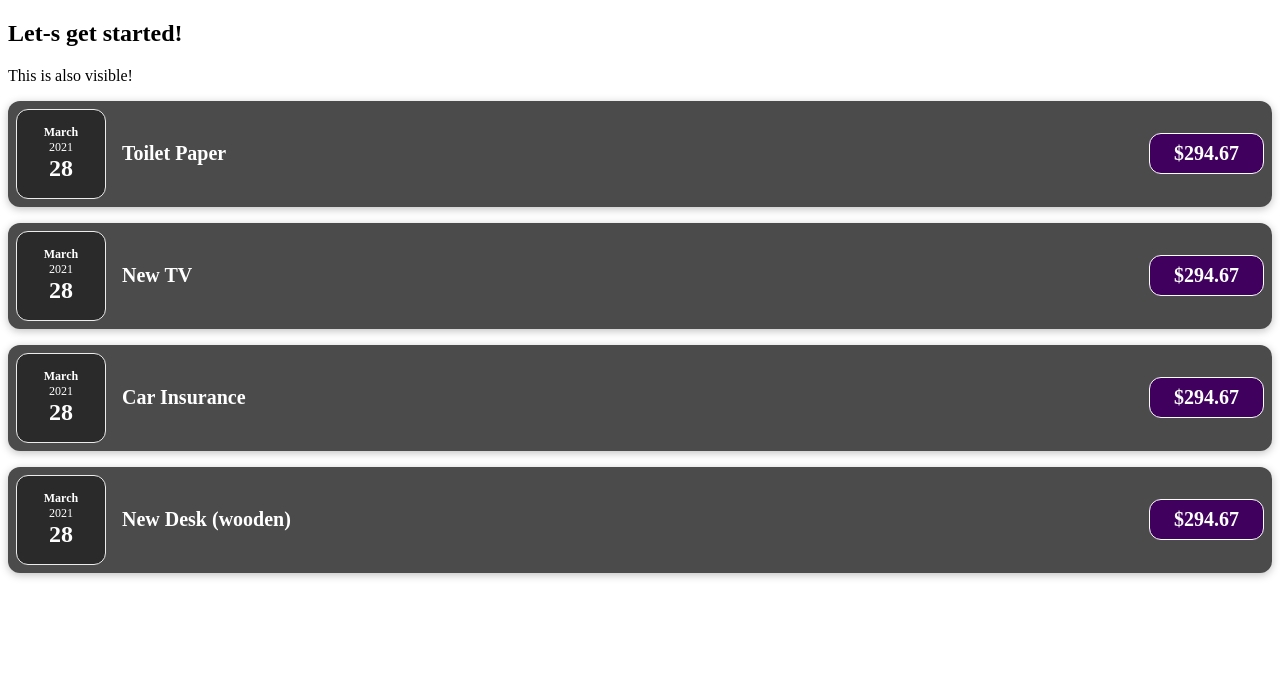
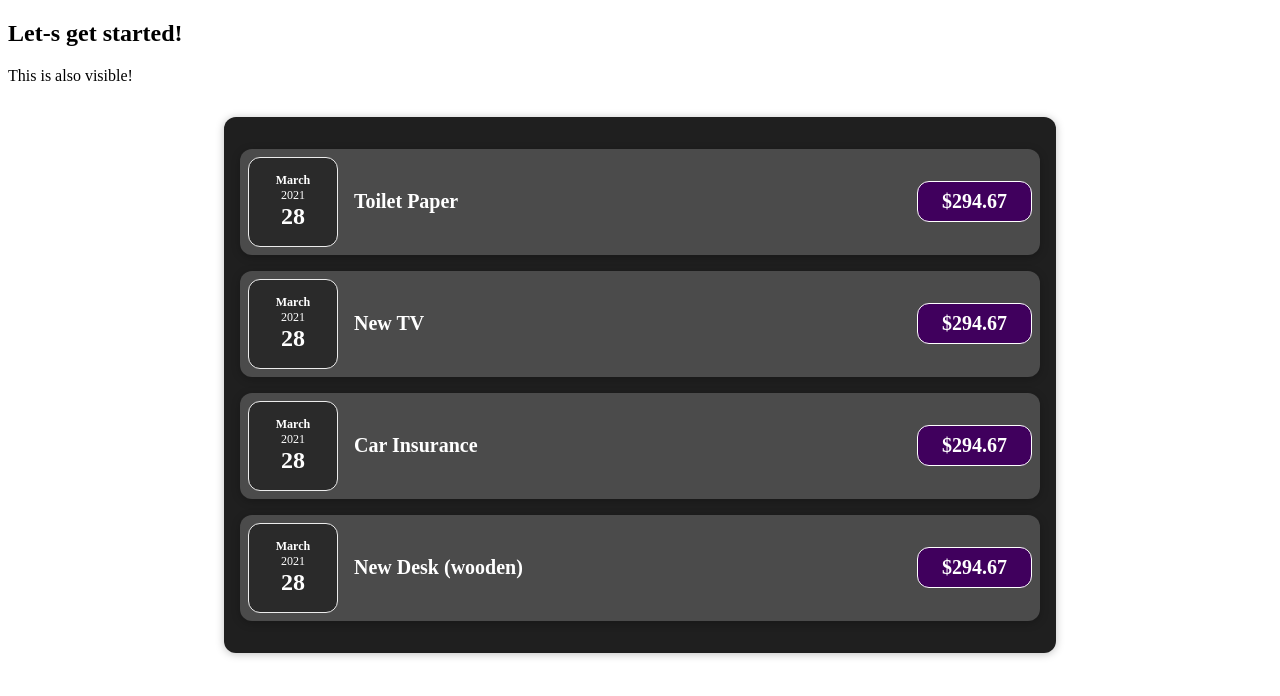
Before and after one commit to 41RDG6BR/The_Complete_Guide, a React (Create React App) app: page / in a window 1280 px wide. Shown: the top 696 px of the page. Built offline with nearby package versions, Linux system fonts and the light colour scheme.

Commit message:
The Concept of 'Composition' ('children props')

```diff
--- a/src/App.js
+++ b/src/App.js
@@ -1,4 +1,4 @@
-import ExpenseItem from "./components/ExpenseItem";
+import Expenses from "./components/Expenses";
 
 function App() {
   const expenses = [{
@@ -30,26 +30,7 @@ function App() {
     <div>
         <h2> Let-s get started!</h2>
         <p>This is also visible!</p>
-        <ExpenseItem
-          title={expenses[0].title}
-          amount={expenses[0].amount}
-          date={expenses[0].date}
-        />
-        <ExpenseItem
-          title={expenses[1].title}
-          amount={expenses[1].amount}
-          date={expenses[1].date}
-        />
-        <ExpenseItem
-          title={expenses[2].title}
-          amount={expenses[2].amount}
-          date={expenses[2].date}
-        />
-        <ExpenseItem
-          title={expenses[3].title}
-          amount={expenses[3].amount}
-          date={expenses[3].date}
-        />
+        <Expenses items={expenses}/>
     </div>
   );
 }
--- /dev/null
+++ b/src/components/Card.css
@@ -0,0 +1,4 @@
+.card {
+    border-radius: 12px;
+    box-shadow: 0 1px 8px rgba(0, 0, 0, 0.25);
+}
--- /dev/null
+++ b/src/components/Card.js
@@ -0,0 +1,9 @@
+import './Card.css';
+
+function Card(props) {
+    const classes = 'card ' + props.className
+
+    return <div className={classes}>{props.children}</div>
+}
+
+export default Card;
--- a/src/components/ExpenseItem.js
+++ b/src/components/ExpenseItem.js
@@ -1,15 +1,16 @@
+import Card from "./Card";
 import ExpenseDate from './ExpenseDate';
 import './ExpenseItem.css'
 
 function ExpenseItem(props) {
     return (
-        <div className="expense-item">
+        <Card className="expense-item">
             <ExpenseDate date={props.date} />
             <div className="expense-item__description">
                 <h2>{props.title}</h2>
                 <div className="expense-item__price">${props.amount}</div>
             </div>
-        </div>
+        </Card>
     )
 }
 
--- /dev/null
+++ b/src/components/Expenses.css
@@ -0,0 +1,7 @@
+.expenses {
+    padding: 1rem;
+    background-color: rgb(31, 31, 31);
+    margin: 2rem auto;
+    width: 50rem;
+    max-width: 95%;
+  }
--- /dev/null
+++ b/src/components/Expenses.js
@@ -0,0 +1,32 @@
+import Card from "./Card";
+import ExpenseItem from "./ExpenseItem";
+import "./Expenses.css";
+
+function Expenses(props) {
+    return(
+        <Card className="expenses">
+            <ExpenseItem
+            title={props.items[0].title}
+            amount={props.items[0].amount}
+            date={props.items[0].date}
+            />
+            <ExpenseItem
+                title={props.items[1].title}
+                amount={props.items[1].amount}
+                date={props.items[1].date}
+            />
+            <ExpenseItem
+                title={props.items[2].title}
+                amount={props.items[2].amount}
+                date={props.items[2].date}
+            />
+            <ExpenseItem
+                title={props.items[3].title}
+                amount={props.items[3].amount}
+                date={props.items[3].date}
+            />
+        </Card>
+    )
+}
+
+export default Expenses;
```
